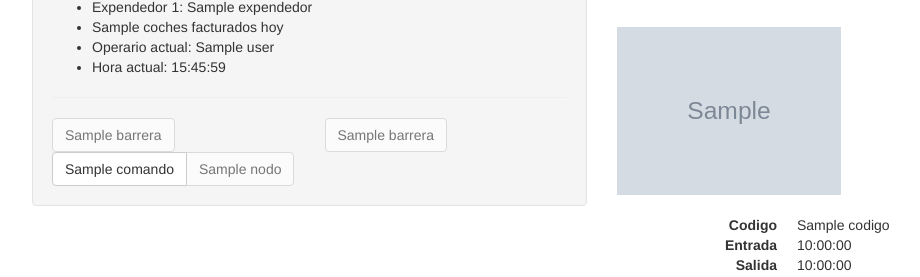
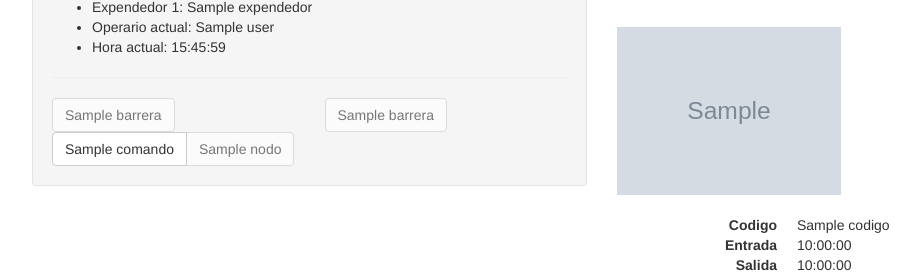
Before and after one commit to amd77/parker, a Django app: template tickets/templates/tickets/form.html in a window 1280 px wide. Shown: the part 198-475 px from the top of the page, without its empty margins (38-958 px from the left). Run offline with Django 3.2, Linux system fonts and the light colour scheme; the template is opened without the code that fills it: most values are stand-ins (such as "Sample title", 1, 10 or a date in 2020); grey boxes marked "Sample" are stand-in pictures; form fields are guessed from the names that the template uses; parts of the project's set-up code (start-up, migrations or seed data) failed here and were passed over; some libraries are stand-ins or nearby versions.

Commit message:
Eliminado "coches gestionados hoy"

```diff
--- a/empresa/templates/empresa/_resumen.html
+++ b/empresa/templates/empresa/_resumen.html
@@ -4,8 +4,6 @@
                 {% for expendedor in parking.expendedor_set.all %}
                 <li>Expendedor {{forloop.counter}}: {{expendedor.nombre}}</li>
                 {% endfor %}
-                <li>{{operario.coches_facturados_hoy|default:0}} coche{{operario.coches_facturados_hoy|pluralize}} facturado{{operario.coches_facturados_hoy|pluralize}} hoy</li>
-                <!--<li>{{parking.coches_hoy|default:0}} coches gestionados hoy</li>-->
                 <li>Operario actual: {{operario.user}}</li>
                 <li>Hora actual: {% now "H:i:s" %}</li>
             </ul>
```
